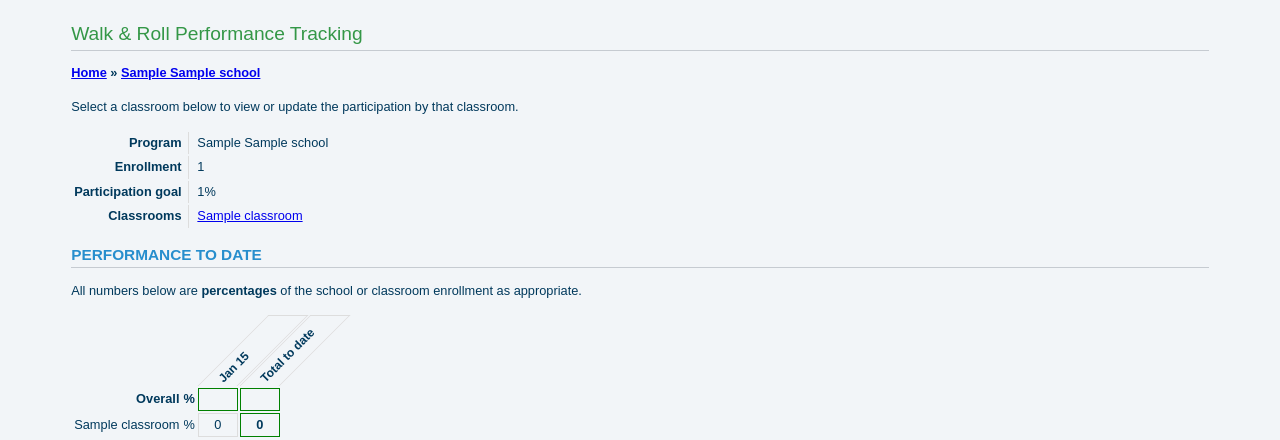
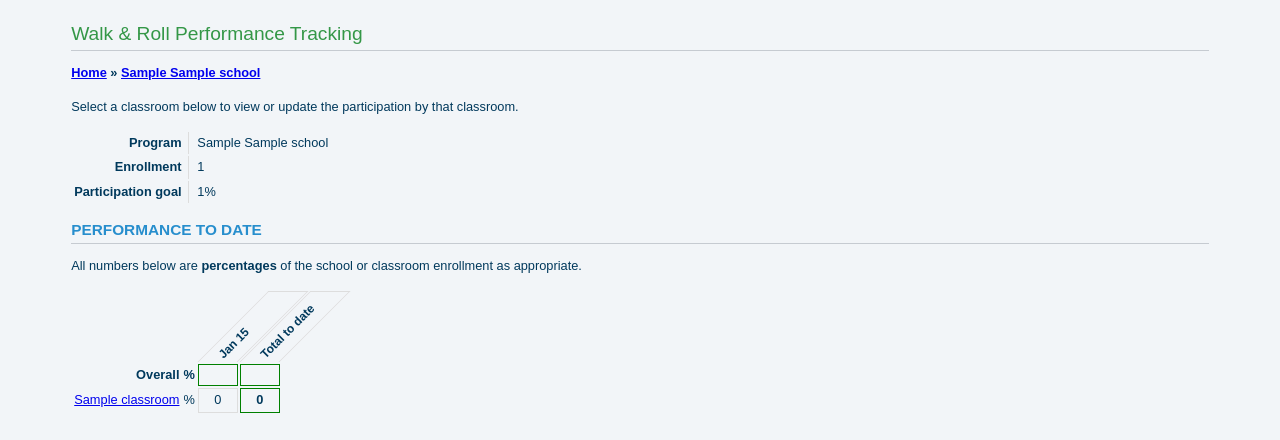
Before and after one commit to gjanee/wrpt, a Django app: page /program/1 in a window 1280 px wide. Shown: the part 109-549 px from the top of the page. Run offline with Django 3.2, Linux system fonts and the light colour scheme; tables that the repository leaves empty hold one stand-in row (values such as "Sample post"); some libraries are stand-ins or nearby versions.

Commit message:
On the program page, removed the classroom listing that was largely redundant.

```diff
--- a/wrpt/templates/wrpt/program-n.html
+++ b/wrpt/templates/wrpt/program-n.html
@@ -34,6 +34,7 @@ that classroom.</p>
 {% endif %}
 </td>
 </tr>
+{% if not hasData %}
 <tr>
 <th style="vertical-align: baseline">Classrooms</th>
 <td>
@@ -42,6 +43,7 @@ that classroom.</p>
 {% endfor %}
 </td>
 </tr>
+{% endif %}
 </table>
 
 {% endblock %}
@@ -81,7 +83,8 @@ to work.
 </tr>
 {% for r in classroomData %}
 <tr>
-<th class="left-header">{{ r.classroom }}</th>
+<th class="left-header"><a
+href="{% url "classroom" r.classroom.pk %}">{{ r.classroom }}</a></th>
 <th class="left-header">%</th>
 {% for c in r.data|slice:slice %}
 <td>{% if c.percentage != None %}{{ c.percentage }}{% endif %}</td>
```
